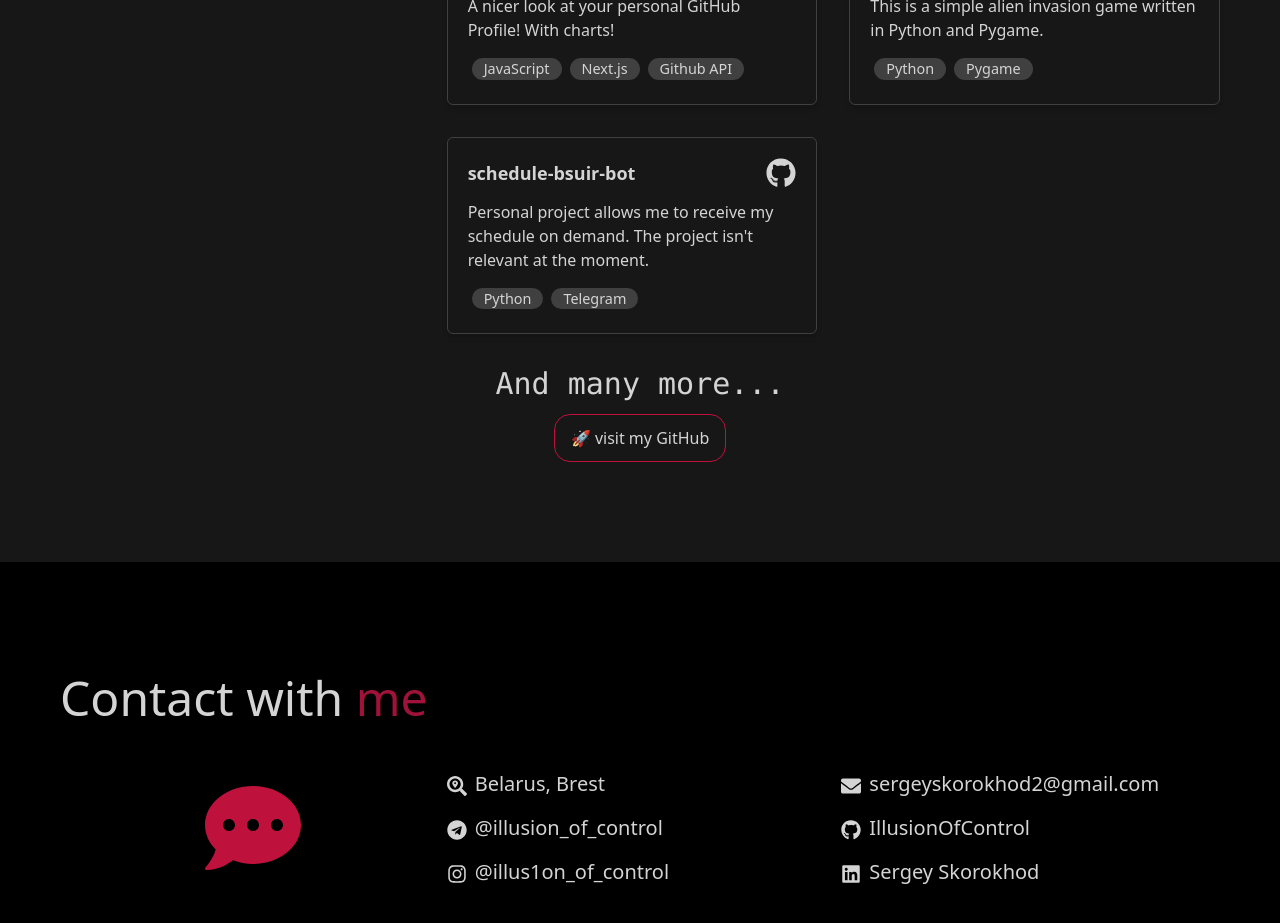
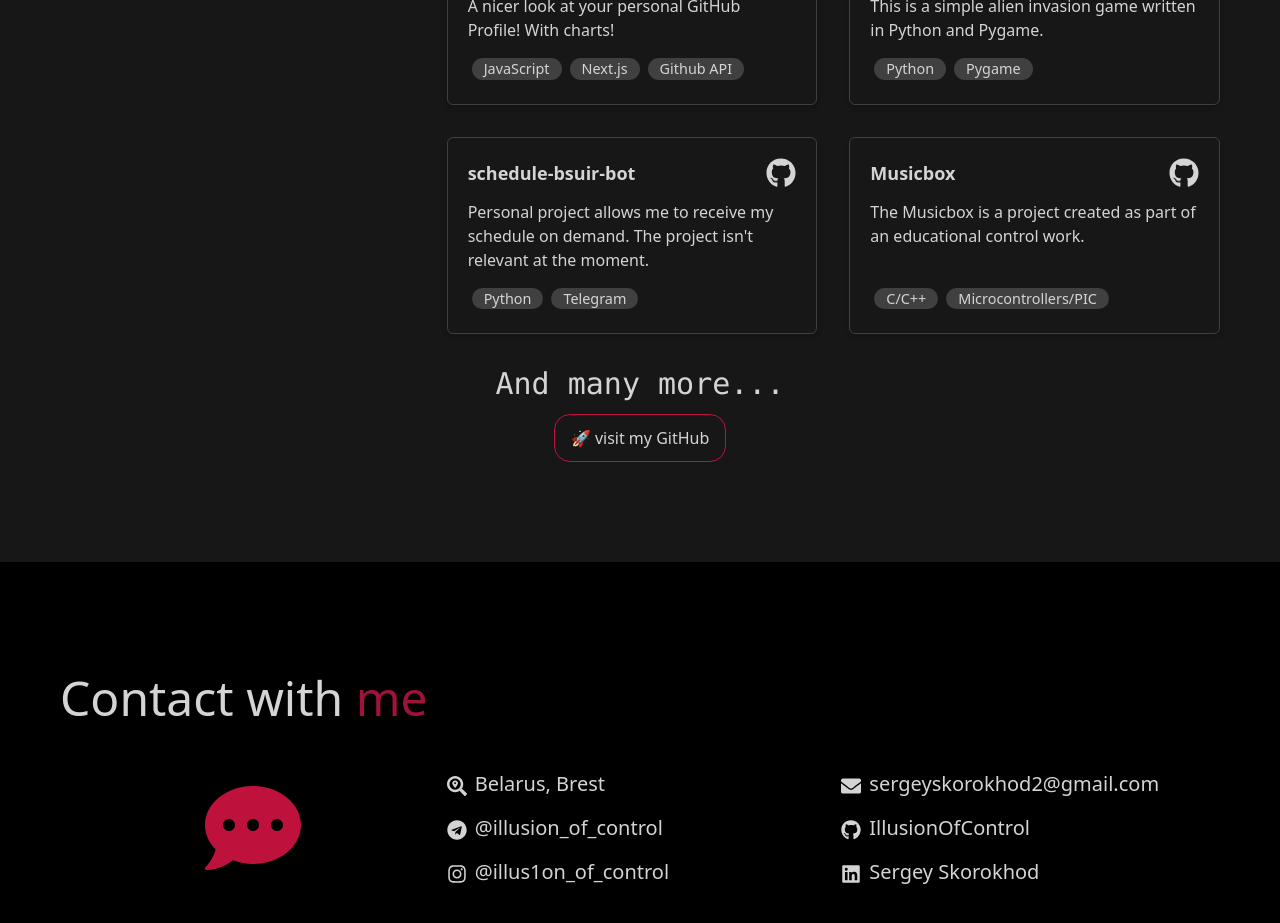
Before and after one commit to IllusionOfControl/personal-page, a Next.js app: page / in a window 1280 px wide. Shown: the part 3980-4903 px from the top of the page. Built offline with nearby package versions, Linux system fonts and the light colour scheme.

Commit message:
added new personal project

```diff
--- a/src/data/index.js
+++ b/src/data/index.js
@@ -137,6 +137,15 @@ const projects = [
       github: "https://github.com/IllusionOfControl/schedule-bsuir-bot",
     },
   },
+  {
+    title: "Musicbox",
+    stack: ["C/C++", "Microcontrollers/PIC"],
+    description:
+      "The Musicbox is a project created as part of an educational control work.",
+    links: {
+      github: "https://github.com/IllusionOfControl/musicbox",
+    },
+  },
 ];
 
 const location = {
```
